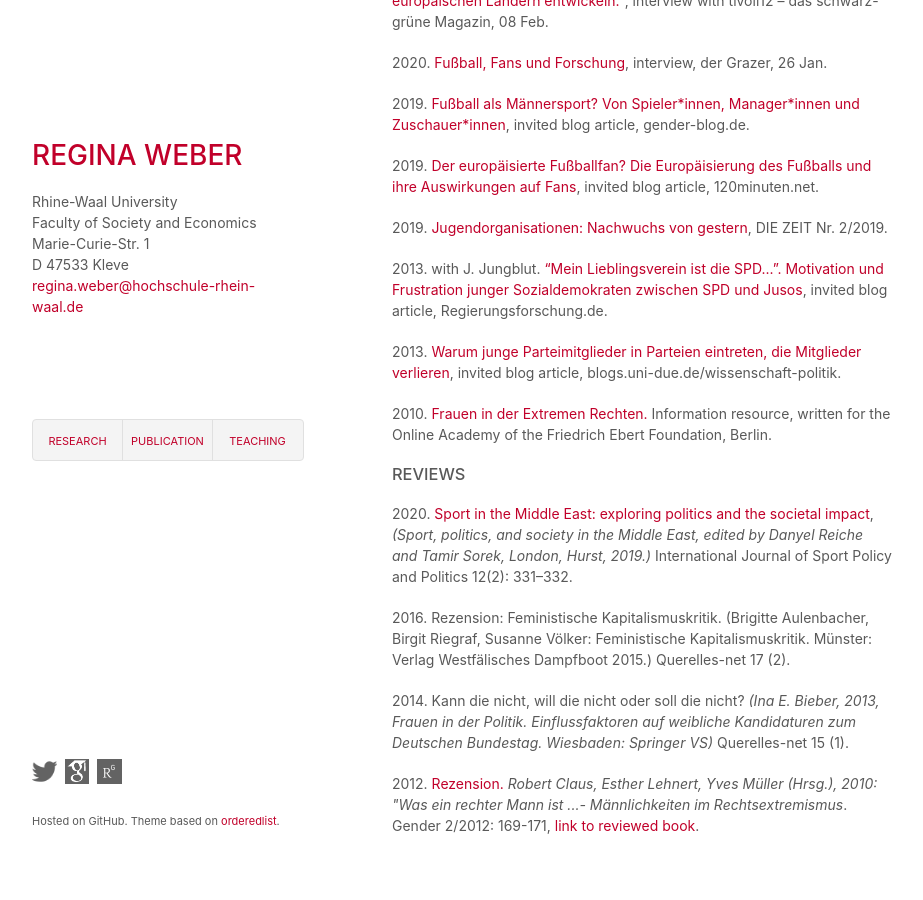
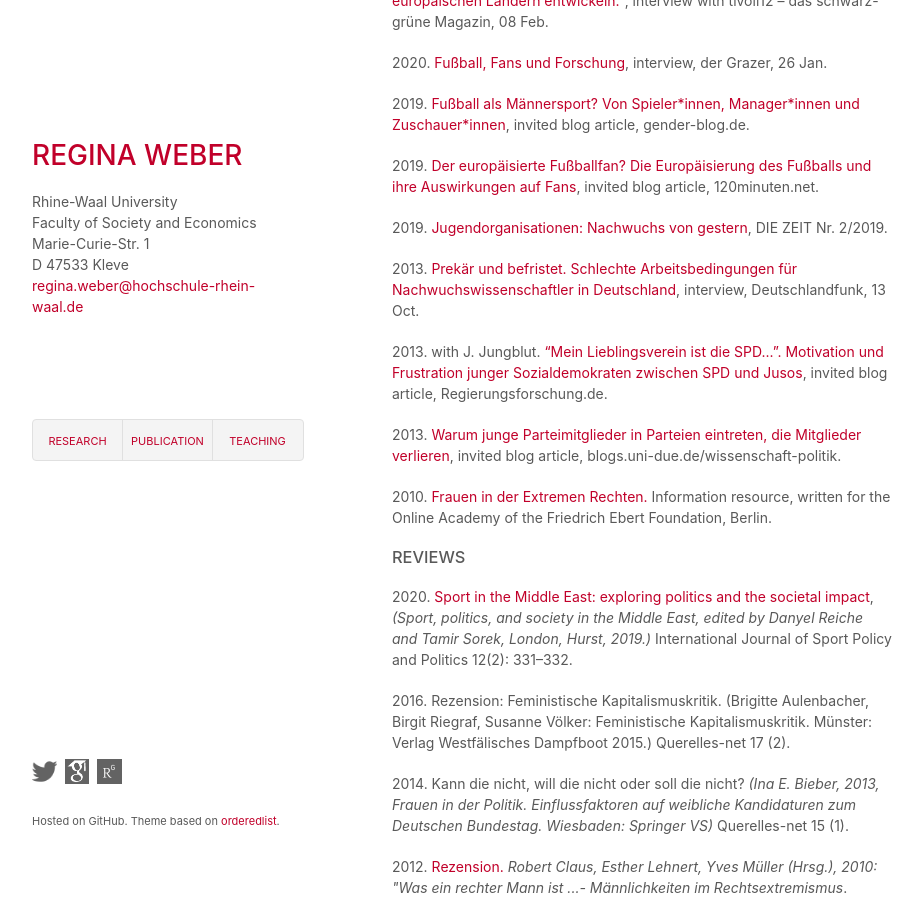
Before and after one commit to robertocabreratapia/robertocabreratapia.github.io, a Jekyll site: the page built from publication.html, in a window 1280 px wide and 900 px high, scrolled down 1869 px. Shown: the whole window, without its empty margins (178-1101 px from the left). Built offline with Jekyll 4.4.1, drawn with Linux system fonts in a browser that asks for light colours.

Commit message:
Update publication.html

```diff
--- a/publication.html
+++ b/publication.html
@@ -33,6 +33,7 @@ layout: default
 <p>2019. <a href="https://www.gender-blog.de/beitrag/fussball-spielerinnen/show/">Fußball als Männersport? Von Spieler*innen, Manager*innen und Zuschauer*innen</a>, invited blog article, gender-blog.de.</p>
 <p>2019. <a href="https://120minuten.net/der-europaeisierte-fussballfan/">Der europäisierte Fußballfan? Die Europäisierung des Fußballs und ihre Auswirkungen auf Fans</a>, invited blog article, 120minuten.net.</p>
 <p>2019. <a href="https://www.zeit.de/2019/02/parteijugend-jugendorganisationen-nachwuchs-frauen">Jugendorganisationen: Nachwuchs von gestern</a>, DIE ZEIT Nr. 2/2019.</p>
+<p>2013. <a href="https://www.deutschlandfunk.de/prekaer-und-befristet.724.de.html?dram:article_id=265031">Prekär und befristet. Schlechte Arbeitsbedingungen für Nachwuchswissenschaftler in Deutschland</a>, interview, Deutschlandfunk, 13 Oct.</p>
 <p>2013. with J. Jungblut. <a href="https://regierungsforschung.de/mein-lieblingsverein-ist-die-spd-motivation-und-frustration-junger-sozialdemokraten-zwischen-spd-und-jusos/">“Mein Lieblingsverein ist die SPD...”. Motivation und Frustration junger Sozialdemokraten zwischen SPD und Jusos</a>, invited blog article, Regierungsforschung.de. </p>
 <p>2013. <a href="http://blogs.uni-due.de/wissenschaft-politik/2013/11/11/was-hat-dich-hier-her-gebracht-warum-dennoch-junge-parteimitglieder-in-parteien-eintreten-die-mitglieder-verlieren/">Warum junge Parteimitglieder in Parteien eintreten, die Mitglieder verlieren</a>, invited blog article, blogs.uni-due.de/wissenschaft-politik.  </p>
  <p>2010. <a href="https://fes-online-akademie.de/fileadmin/Inhalte/01_Themen/05_Archiv/Rechtsextremismus/dokumente/100720_weber_frauen_in_der_extremen_rechten_final.pdf">Frauen in der Extremen Rechten.</a> Information resource, written for the Online Academy of the Friedrich Ebert Foundation, Berlin.</p>
```
